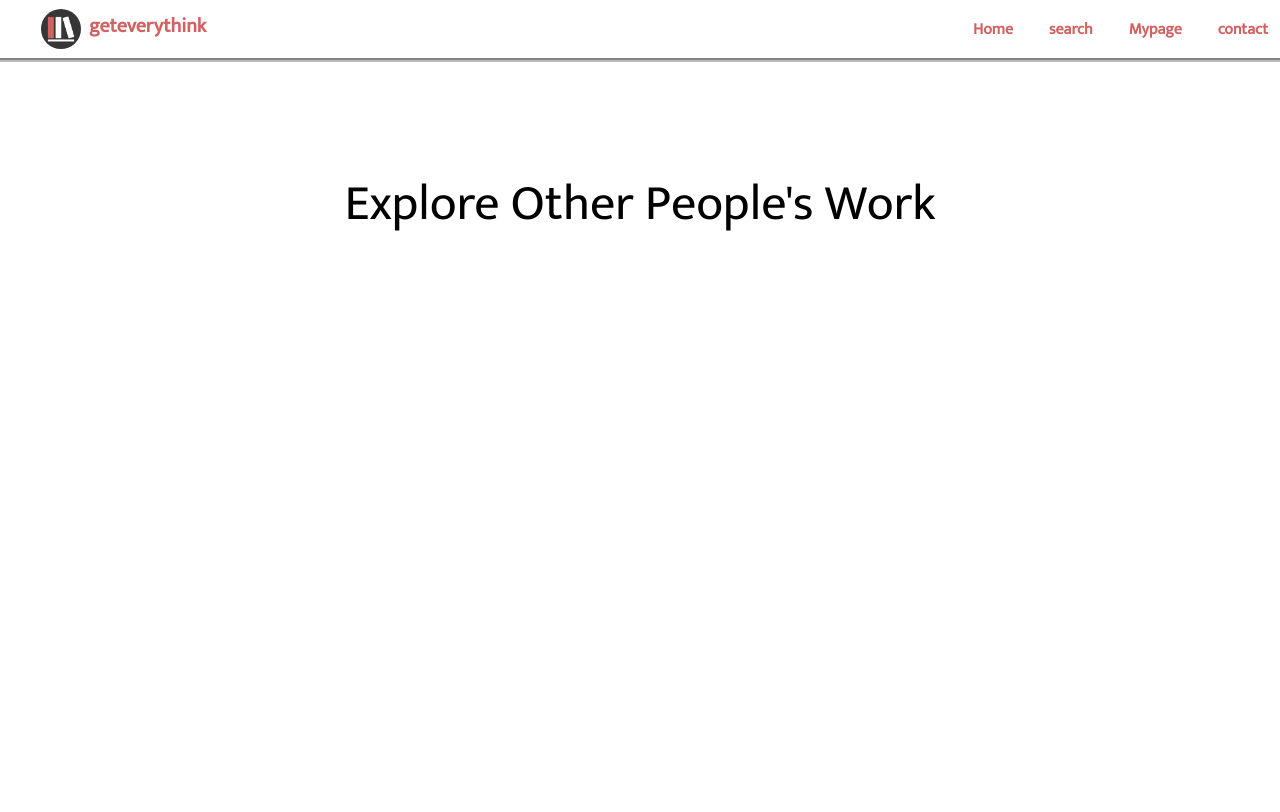
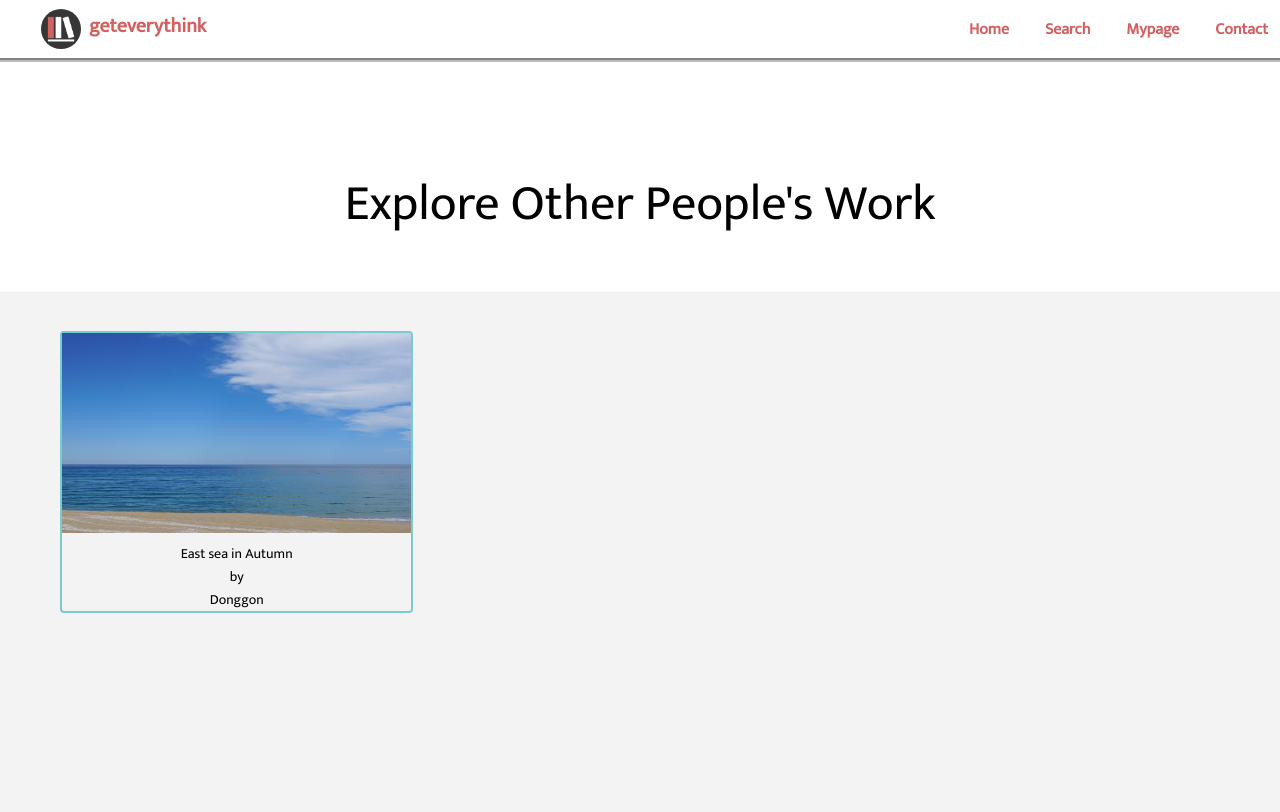
Before and after one commit to yoo-donggon/geteverythink, a PHP site: page /main.html in a window 1280 px wide. Shown: the top 812 px of the page. Before the commit the page ends 231 px from the top, so only its background shows below. Run offline with PHP 8.4, Linux system fonts and the light colour scheme.

Commit message:
css explore grid

```diff
--- a/main.css
+++ b/main.css
@@ -92,3 +92,28 @@ a {
   margin-bottom: 45px;
 
 }
+
+.items{
+  display: grid;
+  grid-template-columns: 1fr 1fr 1fr;
+  grid-template-rows: repeat(7,1fr);
+  padding: 40px 60px;
+  gap: 20px 50px;
+  background-color: rgba(212, 212, 212, 0.281);
+}
+
+.item{
+  border: 2px solid #7acbcd;
+  border-radius: 4px;
+
+}
+
+.item_img{
+  width: 100%;
+  height: 200px;
+
+}
+
+.item_description{
+  font-size: 14px;
+}
--- a/main.html
+++ b/main.html
@@ -15,15 +15,21 @@
         </div>
             <ul class="navbar_menu">
                 <li class="navbar_menu_item">Home</ㅣ><br>
-                <li class="navbar_menu_item">search</ㅣ><br>
+                <li class="navbar_menu_item">Search</ㅣ><br>
                 <li class="navbar_menu_item">Mypage</ㅣ><br>
-                <li class="navbar_menu_item">contact</ㅣ><br>
+                <li class="navbar_menu_item">Contact</ㅣ><br>
             </ul>
     </nav>
     <div class="explore">
         <div class="exploretitle">
             Explore Other People's Work
         </div>
+        <div class="items">
+            <div class="item">
+                <img src="imgs/img1.jpg" alt="img1" class="item_img">
+                <div class="item_description">East sea in Autumn<br>by <br>Donggon</div>
+            </div>
+        </div>
 
     </div>
 </body>
```
Also changed, not shown: imgs/img1.jpg (added), imgs/img2.jpg (added), imgs/img3.jpg (added), imgs/img5.jpg (added), 5 other files.
